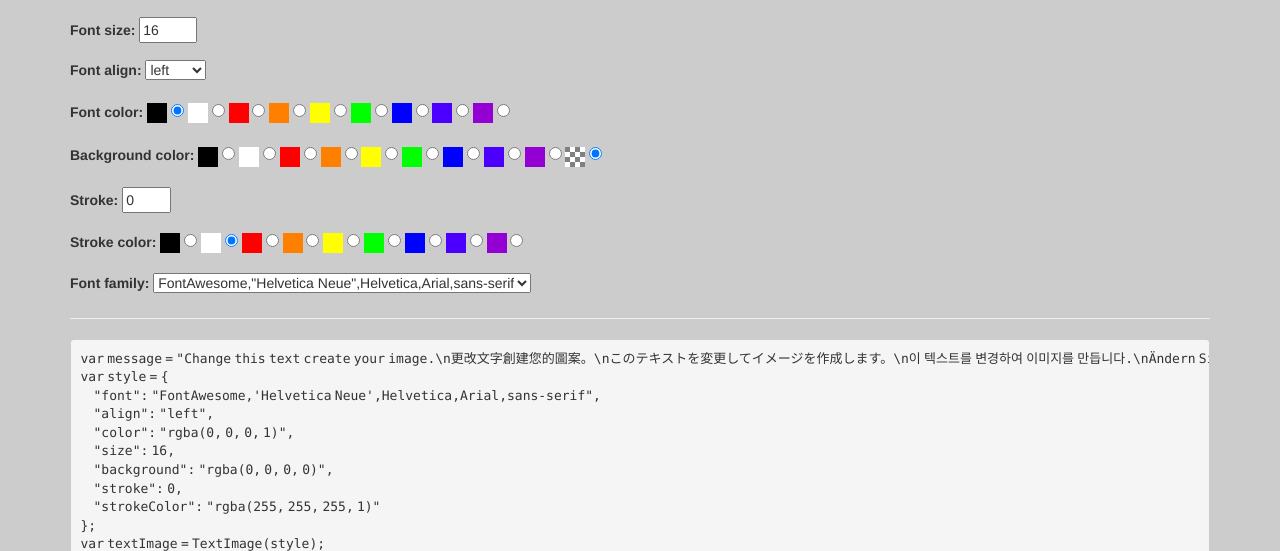
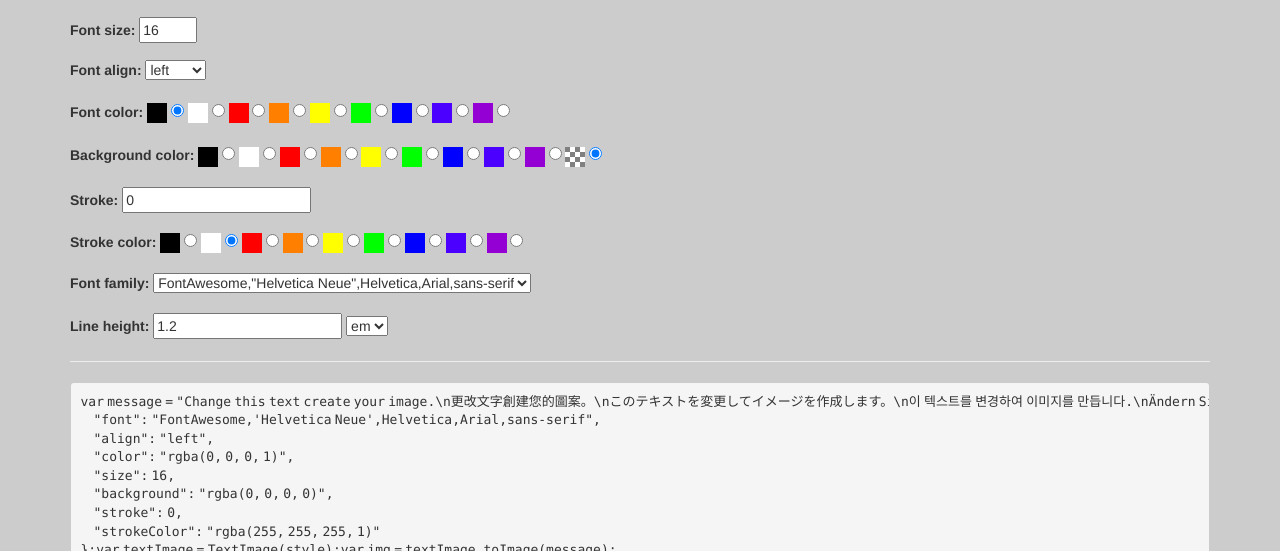
Before and after one commit to vincent7128/text-image, a website: page demo/index.html in a window 1280 px wide. Shown: the part 856-1407 px from the top of the page. Drawn offline with nearby package versions, Linux system fonts and the light colour scheme; files that its build step writes are made by us from their sources; files whose address does not match are found by name.

Commit message:
add style line height option

```diff
--- a/demo/index.html
+++ b/demo/index.html
@@ -87,7 +87,7 @@ Cambia este texto crea tu imagen.
             </div>
             <div class="form-group">
                 <label>Stroke:</label>
-                <input name="stroke" type="number" value="0" min="0" max="6"/>
+                <input name="stroke" type="number" value="0" min="0"/>
             </div>
             <div class="form-group">
                 <label>Stroke color:</label>
@@ -115,6 +115,16 @@ Cambia este texto crea tu imagen.
                     <option value="'Dancing Script', cursive">Dancing Script</option>
                     <option selected value="FontAwesome,'Helvetica Neue',Helvetica,Arial,sans-serif">FontAwesome,&quot;Helvetica Neue&quot;,Helvetica,Arial,sans-serif</option>
                 </select>
+            </div>
+            <div>
+                <div class="form-group">
+                    <label>Line height:</label>
+                    <input name="line-height" type="number" step="0.1" value="1.2" />
+                    <select name="line-height-unit">
+                        <option value="em">em</option>
+                        <option value="px">px</option>
+                    </select>
+                </div>
             </div>
         </form>
         <hr>
--- a/demo/js/demo.js
+++ b/demo/js/demo.js
@@ -97,11 +97,11 @@ var fontawesomeList = [
         '\uf2d6', '\uf2d7', '\uf2d8', '\uf2d9', '\uf2da', '\uf2db', '\uf2dc',
         '\uf2dd', '\uf2de', '\uf2e0'
     ],
-    codeTemplate = `var message = %MESSAGE%;
-var style = %STYLE%;
-var textImage = TextImage(style);
-var img = textImage.toImage(message);
-`,
+    codeTemplate = 'var message = %MESSAGE%;\
+var style = %STYLE%;\
+var textImage = TextImage(style);\
+var img = textImage.toImage(message);\
+',
     textImage,
     form,
     textarea,
@@ -120,8 +120,7 @@ function init() {
     form.addEventListener('change', updateImage, false);
     textarea.addEventListener('keyup', updateImage, false);
     for (var i = Math.floor(Math.random() * fontawesomeList.length - 10),
-             l = i + 10;
-             i < l; i++) {
+            l = i + 10; i < l; i++) {
         textarea.value += fontawesomeList[i] + ' ';
     }
     updateImage();
@@ -135,7 +134,9 @@ function updateImage() {
             size: parseInt(form.querySelector('input[name="font-size"]').value),
             background: form.querySelector('input[name="background-color"]:checked').value,
             stroke: parseInt(form.querySelector('input[name="stroke"]').value),
-            strokeColor: form.querySelector('input[name="stroke-color"]:checked').value
+            strokeColor: form.querySelector('input[name="stroke-color"]:checked').value,
+            lineHeight: form.querySelector('input[name="line-height"]').value +
+                form.querySelector('select[name="line-height-unit"]').value
         },
         message = textarea.value;
     if (!message) {
@@ -147,7 +148,7 @@ function updateImage() {
     textarea.setAttribute('style',
         'font: ' + textImage.style.size + 'pt ' + textImage.style.font + ';' +
         'text-align: ' + textImage.style.align + ';' +
-        'line-height: 1;' +
+        'line-height: ' + textImage.style.lineHeight + ';' +
         'color: ' + textImage.style.color + ';');
     textImage.toImage(message, function() {
         if (gridLine.checked) {
```
Also changed, not shown: src/text-image.js (+7 -8 lines).
